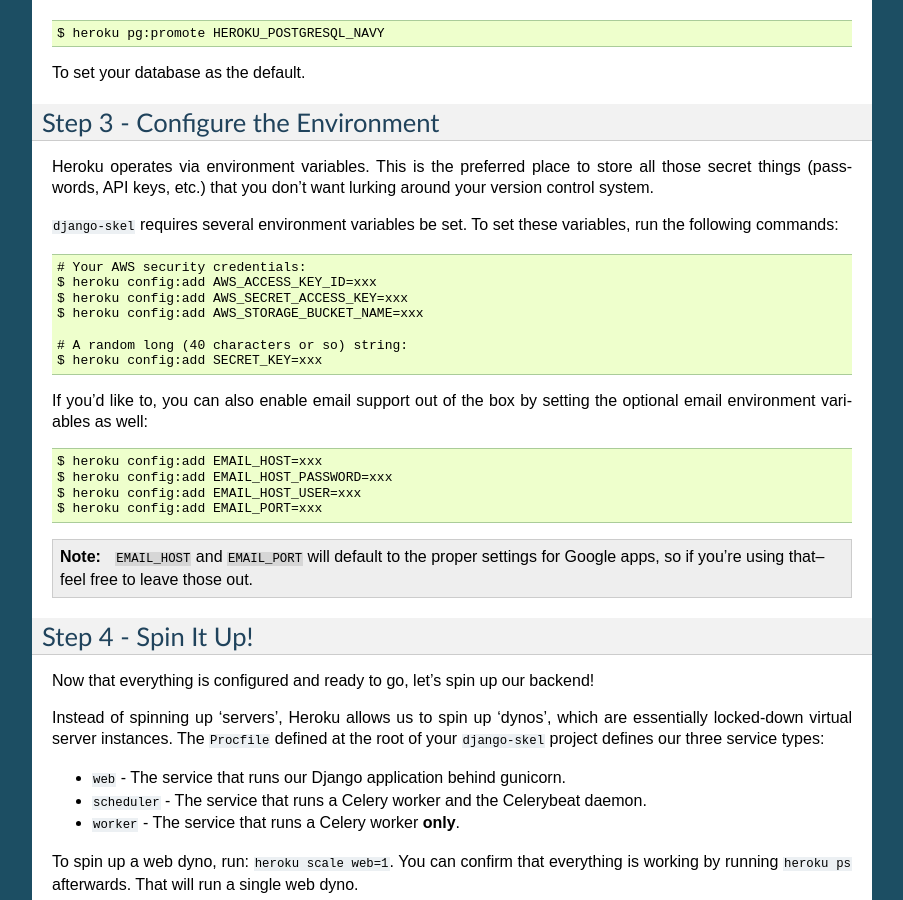
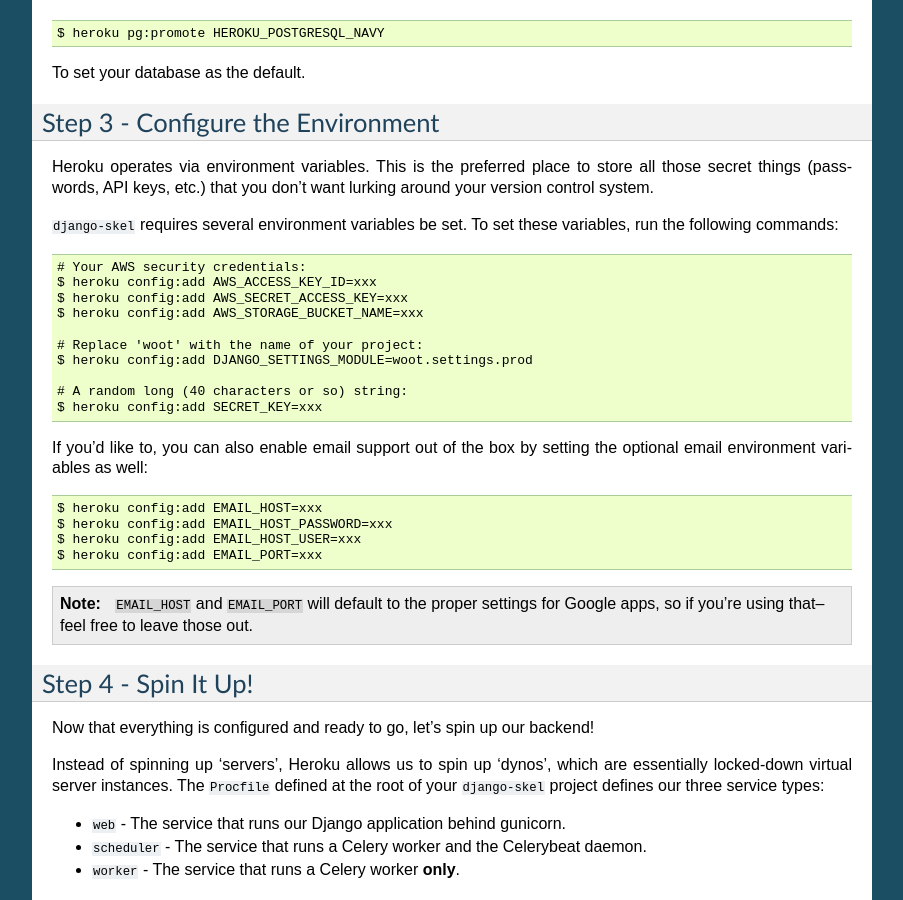
Before and after one commit to rdegges/django-skel, a Sphinx documentation site: the page built from docs/source/running-on-heroku.rst, in a window 1280 px wide and 900 px high, scrolled down 1965 px. Shown: the whole window, without its empty margins (198-1101 px from the left). Built offline with Sphinx 7.4.7, drawn with Linux system fonts in a browser that asks for light colours.

Commit message:
Updated running-on-heroku.rst

```diff
--- a/docs/source/running-on-heroku.rst
+++ b/docs/source/running-on-heroku.rst
@@ -124,6 +124,9 @@
     $ heroku config:add AWS_SECRET_ACCESS_KEY=xxx
     $ heroku config:add AWS_STORAGE_BUCKET_NAME=xxx
 
+    # Replace 'woot' with the name of your project:
+    $ heroku config:add DJANGO_SETTINGS_MODULE=woot.settings.prod
+
     # A random long (40 characters or so) string:
     $ heroku config:add SECRET_KEY=xxx
 
```
